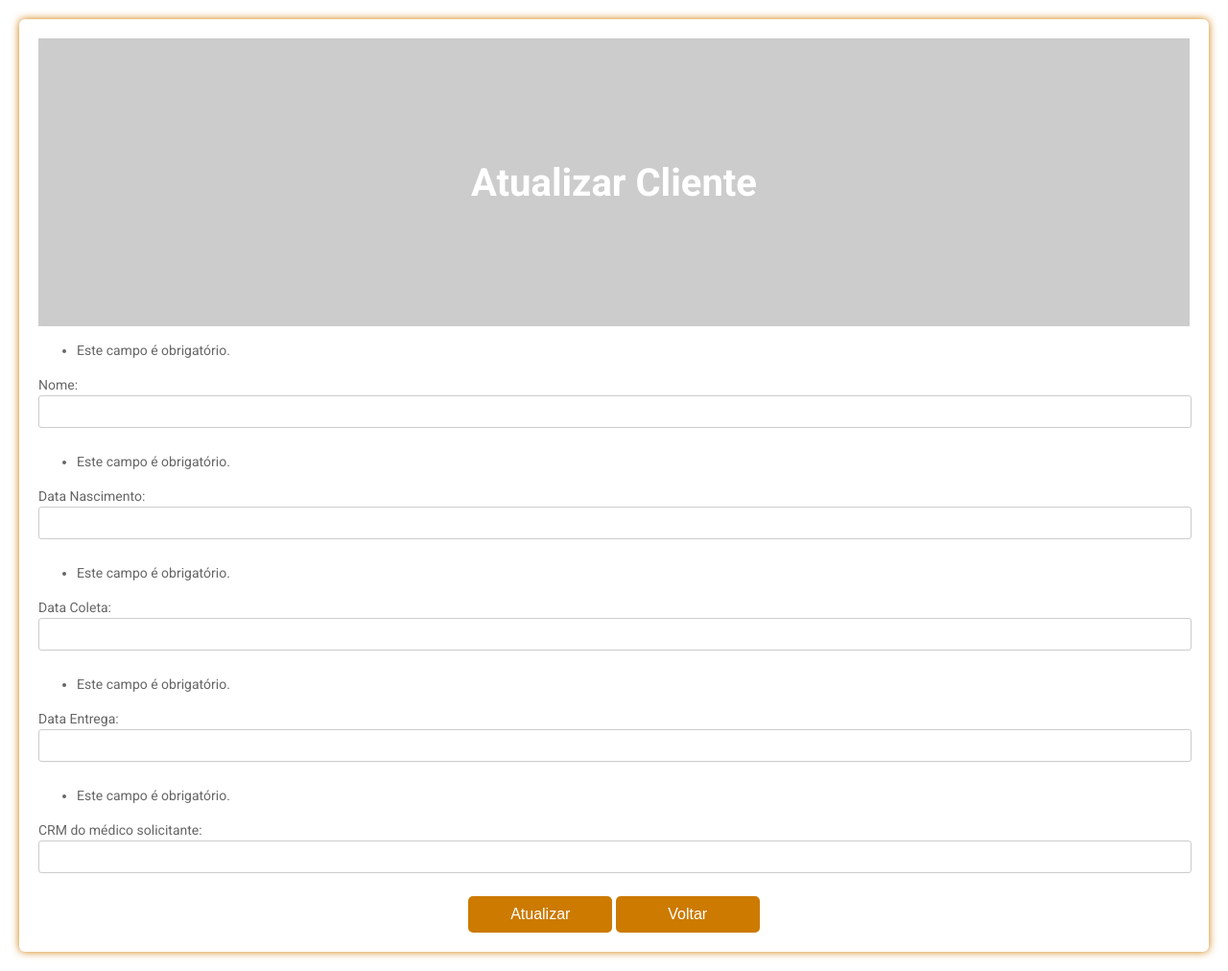
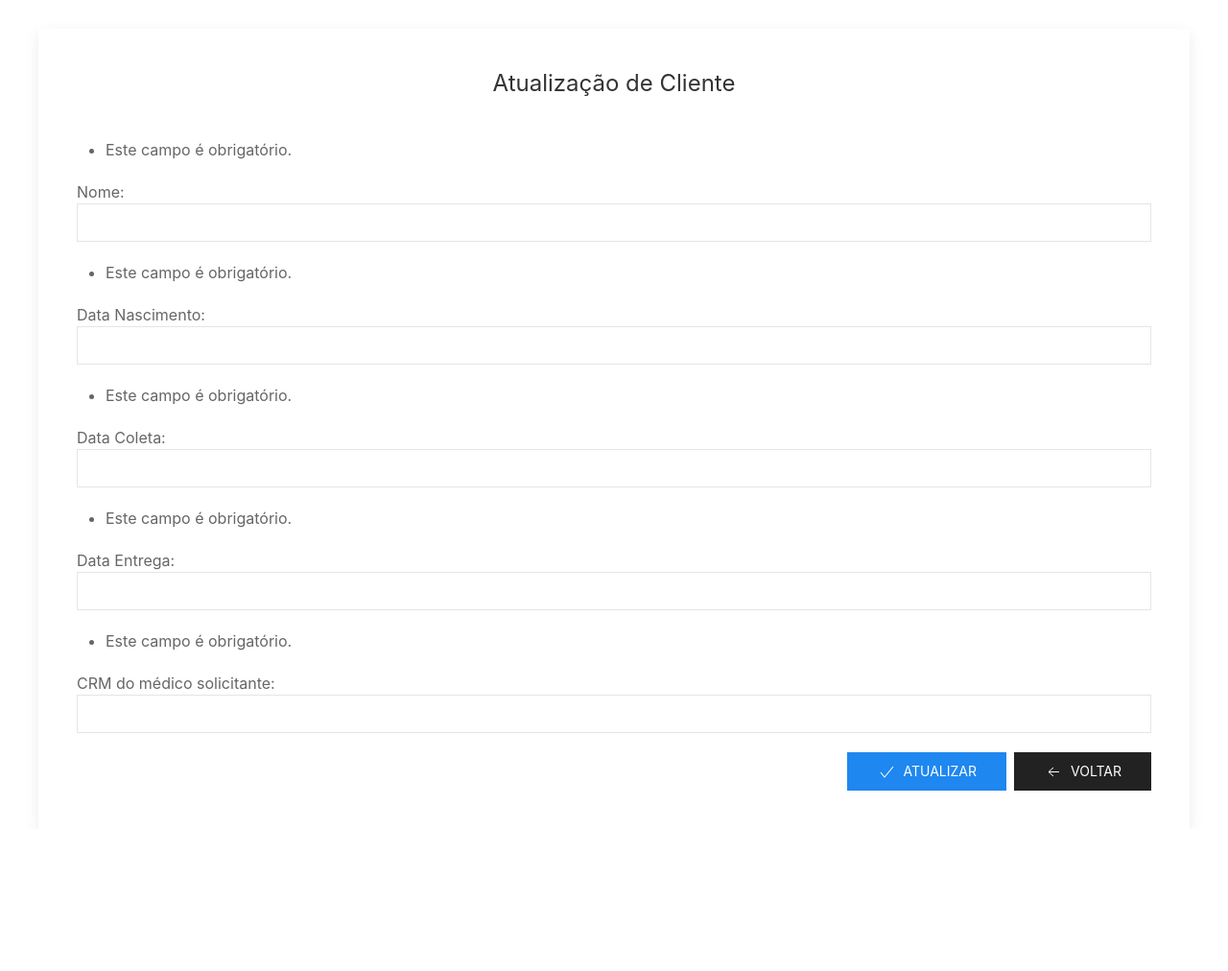
Before and after one commit to crhisllane/MedicalCientesSite, a Django app: page /1/alterar/ in a window 1280 px wide. Shown: the whole page at 96% size. After the commit the page ends 824 px from the top, so only its background shows below. Run offline with Django 3.2, Linux system fonts and the light colour scheme; data that the repository does not hold is empty; some libraries are stand-ins or nearby versions.

Commit message:
Melhoras da pagina atualizar

```diff
--- a/medicalClintesSites/site_mc/templates/site_mc/site_alterar.html
+++ b/medicalClintesSites/site_mc/templates/site_mc/site_alterar.html
@@ -1,203 +1,46 @@
 <!DOCTYPE html>
-<html>
-  <head>
-    <title>Medical Client Cadastro</title>
-    <link href="https://fonts.googleapis.com/css?family=Roboto:300,400,500,700" rel="stylesheet">
-    <link rel="stylesheet" href="https://use.fontawesome.com/releases/v5.5.0/css/all.css" integrity="sha384-B4dIYHKNBt8Bc12p+WXckhzcICo0wtJAoU8YZTY5qE0Id1GSseTk6S+L3BlXeVIU" crossorigin="anonymous">
-    <style>
-      html, body {
-      min-height: 100%;
-      }
-      body, div, form, input, select, textarea, label {
-      padding: 0;
-      margin: 0;
-      outline: none;
-      font-family: Roboto, Arial, sans-serif;
-      font-size: 14px;
-      color: #666;
-      line-height: 22px;
-      }
-      h1 {
-      position: absolute;
-      margin: 0;
-      line-height: 40px;
-      font-size: 40px;
-      color: #fff;
-      z-index: 2;
-      line-height: 83px;
-      }
-      .testbox {
-      display: flex;
-      justify-content: center;
-      align-items: center;
-      height: inherit;
-      padding: 20px;
-      }
-      form {
-      width: 100%;
-      padding: 20px;
-      border-radius: 6px;
-      background: #fff;
-      box-shadow: 0 0 8px  #cc7a00;
-      }
-      .banner {
-      position: relative;
-      height: 300px;
-      /* background-image: url("site_mc/media/istockphoto-1034035462-612x612.jpg");   */
-      background-size: cover;
-      display: flex;
-      justify-content: center;
-      align-items: center;
-      text-align: center;
-      }
-      .banner::after {
-      content: "";
-      background-color: rgba(0, 0, 0, 0.2);
-      position: absolute;
-      width: 100%;
-      height: 100%;
-      }
-      input, select, textarea {
-      margin-bottom: 10px;
-      border: 1px solid #ccc;
-      border-radius: 3px;
-      }
-      input {
-      width: calc(100% - 10px);
-      padding: 5px;
-      }
-      input[type="date"] {
-      padding: 4px 5px;
-      }
-      textarea {
-      width: calc(100% - 12px);
-      padding: 5px;
-      }
-      .item:hover p, .item:hover i, .question:hover p, .question label:hover, input:hover::placeholder {
-      color: #cc7a00;
-      }
-      .item input:hover, .item select:hover, .item textarea:hover {
-      border: 1px solid transparent;
-      box-shadow: 0 0 3px 0 #cc7a00;
-      color: #cc7a00;
-      }
-      .item {
-      position: relative;
-      margin: 10px 0;
-      }
-      .item span {
-      color: red;
-      }
-      input[type="date"]::-webkit-inner-spin-button {
-      display: none;
-      }
-      .item i, input[type="date"]::-webkit-calendar-picker-indicator {
-      position: absolute;
-      font-size: 20px;
-      color: #cc7a00;
-      }
-      .item i {
-      right: 1%;
-      top: 30px;
-      z-index: 1;
-      }
-      [type="date"]::-webkit-calendar-picker-indicator {
-      right: 1%;
-      z-index: 2;
-      opacity: 0;
-      cursor: pointer;
-      }
-      input[type=radio], input[type=checkbox]  {
-      display: none;
-      }
-      label.radio {
-      position: relative;
-      display: inline-block;
-      margin: 5px 20px 15px 0;
-      cursor: pointer;
-      }
-      .question span {
-      margin-left: 30px;
-      }
-      .question-answer label {
-      display: block;
-      }
-      label.radio:before {
-      content: "";
-      position: absolute;
-      left: 0;
-      width: 17px;
-      height: 17px;
-      border-radius: 50%;
-      border: 2px solid #ccc;
-      }
-      input[type=radio]:checked + label:before, label.radio:hover:before {
-      border: 2px solid #cc7a00;
-      }
-      label.radio:after {
-      content: "";
-      position: absolute;
-      top: 6px;
-      left: 5px;
-      width: 8px;
-      height: 4px;
-      border: 3px solid #cc7a00;
-      border-top: none;
-      border-right: none;
-      transform: rotate(-45deg);
-      opacity: 0;
-      }
-      input[type=radio]:checked + label:after {
-      opacity: 1;
-      }
-      .btn-block {
-      margin-top: 10px;
-      text-align: center;
-      }
-      button {
-      width: 150px;
-      padding: 10px;
-      border: none;
-      border-radius: 5px;
-      background: #cc7a00;
-      font-size: 16px;
-      color: #fff;
-      cursor: pointer;
-      }
-      button:hover {
-      background: #ff9800;
-      }
-      @media (min-width: 568px) {
-      .name-item, .city-item {
-      display: flex;
-      flex-wrap: wrap;
-      justify-content: space-between;
-      }
-      .name-item input, .name-item div {
-      width: calc(50% - 20px);
-      }
-      .name-item div input {
-      width:97%;}
-      .name-item div label {
-      display:block;
-      padding-bottom:5px;
-      }
-      }
-    </style>
-  </head>
-  <body>
-    <div class="testbox">
+<html lang="en">
+
+<head>
+  <meta charset="UTF-8">
+  <meta name="viewport" content="width=device-width, initial-scale=1.0">
+  <meta http-equiv="X-UA-Compatible" content="ie=edge">
+  <title>Document</title>
+
+  <link rel="stylesheet" href="https://cdnjs.cloudflare.com/ajax/libs/uikit/3.2.0/css/uikit.min.css"/"> </head> <body>
+  <!-- UIkit JS -->
+  <script src="https://cdnjs.cloudflare.com/ajax/libs/uikit/3.2.0/js/uikit.min.js"></script>
+  <script src="https://cdnjs.cloudflare.com/ajax/libs/uikit/3.2.0/js/uikit-icons.min.js"></script>
+
+
+  <div class="uk-container uk-container-expand">
+
+    <div class="uk-card uk-card-default uk-card-body" style="margin-top: 30px">
+      <div class="uk-flex uk-flex-center">
+        <!-- <div></div> -->
+        <h3 class="uk-card-title ">Atualização de Cliente</h3>
+      </div>
+
       <form method="POST">
         {% csrf_token %}
-        <div class="banner">
-            <h1>Atualizar Cliente</h1>
-        </div>
         {{ form.as_p }}
-        <div class="btn-block">
-          <button type="submit">Atualizar</button>
-          <a href="{% url 'site_list' %}"><button type="button">Voltar</button></a>
+
+        <div class="uk-flex uk-flex-right">
+          <!-- <div></div> -->
+          <div style="margin-right: 8px">
+            <button type="submit" class="uk-button uk-button-primary"> <span uk-icon="icon: check; ratio: 1"
+                style="padding-right: 8px "></span>Atualizar</button>
+          </div>
+          <div>
+            <a href="{% url 'site_list' %}"><button type="button" class="uk-button uk-button-secondary"> <span
+                  uk-icon="icon:  arrow-left; ratio: 1" style="padding-right: 8px "></span>Voltar</button></a>
+          </div>
         </div>
       </form>
+
     </div>
+  </div>
+
   </body>
+
 </html>
```
